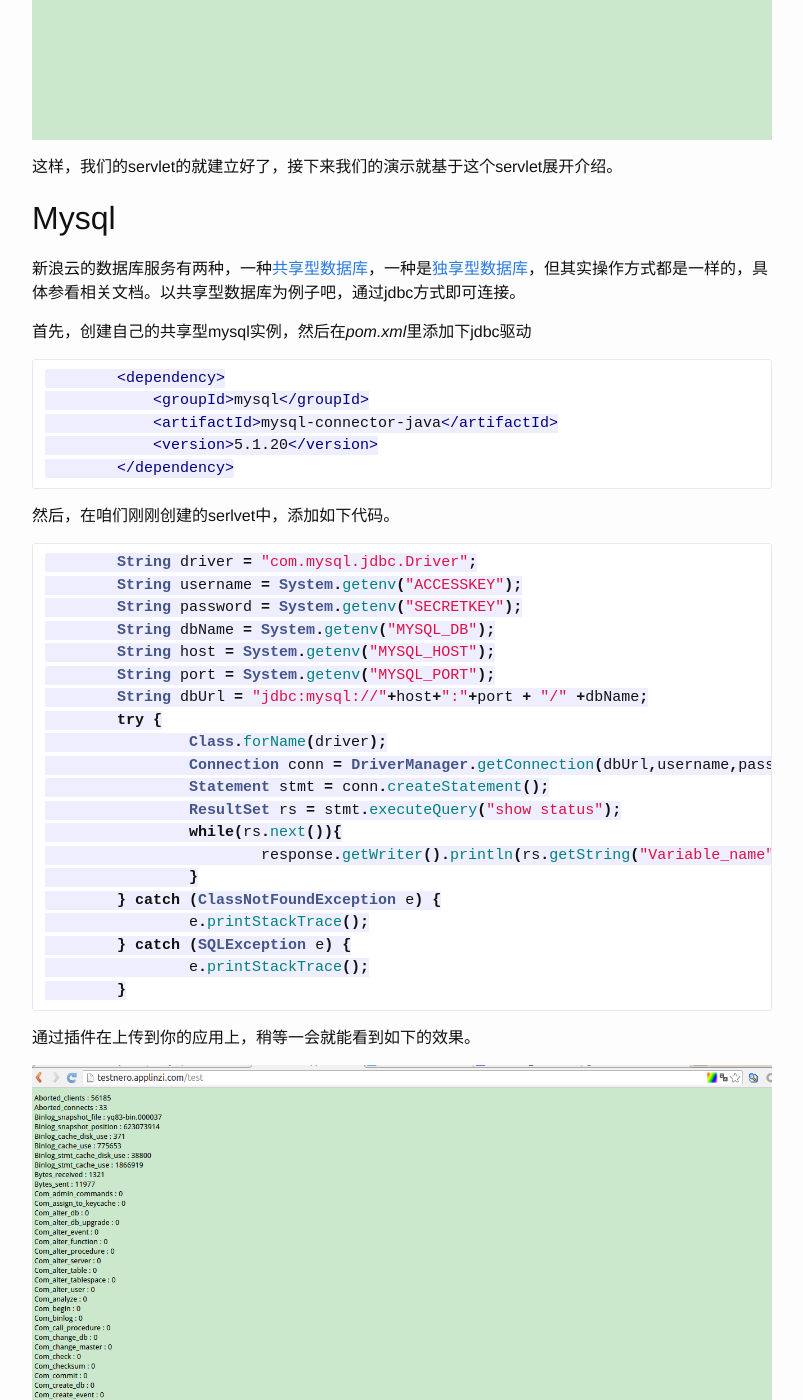
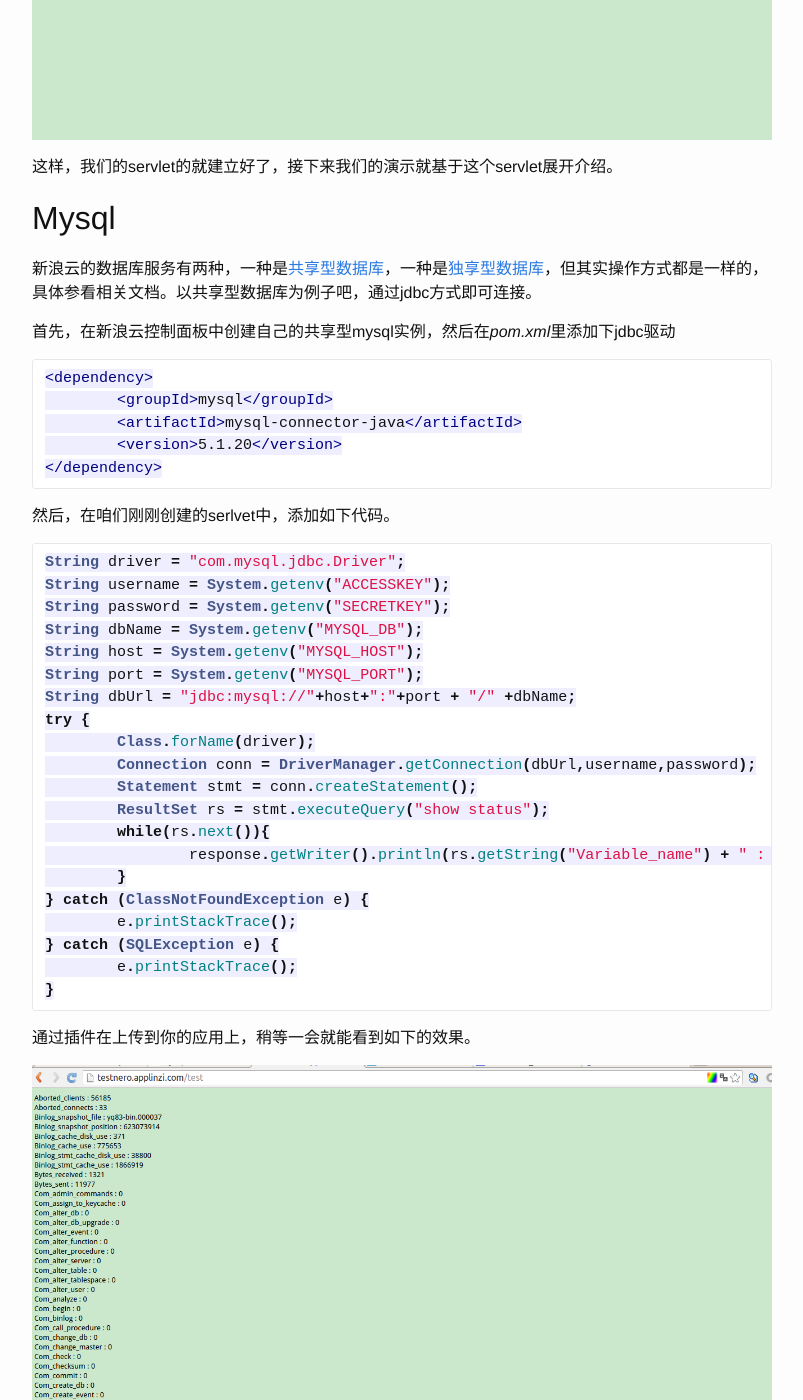
Before and after one commit to haluomao/sinacloud.github.io, a Jekyll site: the page built from _posts/2016-09-05-docker-java-get-started.markdown, in a window 1280 px wide and 1400 px high, scrolled down 7143 px. Shown: the whole window, without its empty margins (238-1041 px from the left). Built offline with Jekyll 4.4.1, drawn with Linux system fonts in a browser that asks for light colours; Markdown is read by kramdown in place of the engine named in the settings; some of the changed text lies outside the part shown.

Commit message:
修改下文档

````diff
--- a/_posts/2016-09-05-docker-java-get-started.markdown
+++ b/_posts/2016-09-05-docker-java-get-started.markdown
@@ -7,8 +7,8 @@ date:   2016-09-05 16:32:01
 经过一段时间的开发，更新，迭代，新浪云容器Java环境逐渐成熟起来，相比过去的javaruntime，可用性和易用性都得到了大量的提升。同时也收到了不少用户反馈的使用问题，特此在这篇文章里综合介绍一下容器java使用以及相关服务的整合。
 
 
-环境说明
-===================
+# 环境说明
+
 新浪云容器Java环境基于docker搭建，支持多实例负载均衡，近乎原生虚拟机环境，使用无门槛。
 
 * JDK 1.8
@@ -17,8 +17,8 @@ date:   2016-09-05 16:32:01
 *注意：这里以后可能会提供相应的web容器定制服务*
 
 
-准备
-====================
+# 准备
+
 开发自己的应用之前，我们先要准备好自己的开发环境，新浪云的容器Java应用所需的环境和一般开发环境类似。
 
 * JDK（最好是能与线上同步，当然低版本也可以） version:1.7以上
@@ -27,8 +27,8 @@ date:   2016-09-05 16:32:01
 
 *安装方式就不累述了，各个环境下如何安装配置，大家可以自行用百度谷歌一下*
 
-创建初始化应用
-====================
+# 创建初始化应用
+
 
 首先我们要创建自己的新浪云账号，这个就不累述了，具体参看[新浪云](http://www.sinacloud.com/)。
 
@@ -95,44 +95,43 @@ date:   2016-09-05 16:32:01
 
 这样，我们的servlet的就建立好了，接下来我们的演示就基于这个servlet展开介绍。
 
-Mysql
---------------------
+## Mysql
 
-新浪云的数据库服务有两种，一种[共享型数据库](http://www.sinacloud.com/doc/sae/php/mysql.html)，一种是[独享型数据库](http://www.sinacloud.com/doc/sae/php/rds.html)，但其实操作方式都是一样的，具体参看相关文档。以共享型数据库为例子吧，通过jdbc方式即可连接。
+新浪云的数据库服务有两种，一种是[共享型数据库](http://www.sinacloud.com/doc/sae/php/mysql.html)，一种是[独享型数据库](http://www.sinacloud.com/doc/sae/php/rds.html)，但其实操作方式都是一样的，具体参看相关文档。以共享型数据库为例子吧，通过jdbc方式即可连接。
 
-首先，创建自己的共享型mysql实例，然后在*pom.xml*里添加下jdbc驱动
+首先，在新浪云控制面板中创建自己的共享型mysql实例，然后在*pom.xml*里添加下jdbc驱动
 
 ```xml
-	<dependency>
-	    <groupId>mysql</groupId>
-	    <artifactId>mysql-connector-java</artifactId>
-	    <version>5.1.20</version>
-	</dependency>
+<dependency>
+    	<groupId>mysql</groupId>
+    	<artifactId>mysql-connector-java</artifactId>
+    	<version>5.1.20</version>
+</dependency>
 ```
 
 然后，在咱们刚刚创建的serlvet中，添加如下代码。
 
 ```java
-	String driver = "com.mysql.jdbc.Driver";
-	String username = System.getenv("ACCESSKEY");
-	String password = System.getenv("SECRETKEY");
-	String dbName = System.getenv("MYSQL_DB");
-	String host = System.getenv("MYSQL_HOST");
-	String port = System.getenv("MYSQL_PORT");
-	String dbUrl = "jdbc:mysql://"+host+":"+port + "/" +dbName;
-	try {
-		Class.forName(driver);
-		Connection conn = DriverManager.getConnection(dbUrl,username,password);
-		Statement stmt = conn.createStatement();
-		ResultSet rs = stmt.executeQuery("show status");
-		while(rs.next()){
-			response.getWriter().println(rs.getString("Variable_name") + " : " +rs.getString("value"));
-		}
-	} catch (ClassNotFoundException e) {
-		e.printStackTrace();
-	} catch (SQLException e) {
-		e.printStackTrace();
+String driver = "com.mysql.jdbc.Driver";
+String username = System.getenv("ACCESSKEY");
+String password = System.getenv("SECRETKEY");
+String dbName = System.getenv("MYSQL_DB");
+String host = System.getenv("MYSQL_HOST");
+String port = System.getenv("MYSQL_PORT");
+String dbUrl = "jdbc:mysql://"+host+":"+port + "/" +dbName;
+try {
+	Class.forName(driver);
+	Connection conn = DriverManager.getConnection(dbUrl,username,password);
+	Statement stmt = conn.createStatement();
+	ResultSet rs = stmt.executeQuery("show status");
+	while(rs.next()){
+		response.getWriter().println(rs.getString("Variable_name") + " : " +rs.getString("value"));
 	}
+} catch (ClassNotFoundException e) {
+	e.printStackTrace();
+} catch (SQLException e) {
+	e.printStackTrace();
+}
 ```
 
 通过插件在上传到你的应用上，稍等一会就能看到如下的效果。
@@ -142,41 +141,40 @@ Mysql
 这里只是展示了最基本的使用方法，有些项目中会使用连接池，连接池只需要注意一项，将idle时间调整到10秒以下即可，无论是独享型还是共享型都是如此。
 
 
-Memcached
----------------
+## Memcached
+
 
 memcache服务同样也要在你创建的应用中开启面板，初始化一下。容器使用的memcache有auth认证，需要使用支持SASL协议的客户端，推荐使用*spymemcached*客户端，首先在*pom.xml*文件中添加如下依赖。
 
 ```xml
-	<dependency>
-	    <groupId>net.spy</groupId>
-	    <artifactId>spymemcached</artifactId>
-	    <version>2.12.0</version>
-	</dependency>
+<dependency>
+	<groupId>net.spy</groupId>
+    	<artifactId>spymemcached</artifactId>
+    	<version>2.12.0</version>
+</dependency>
 ```
 
 同样，我们在刚刚我们新建的servlet中添加如下的代码。
 
 ```java
-
-	String username = System.getenv("ACCESSKEY");
-	String password = System.getenv("SECRETKEY");
-	String server = System.getenv("MEMCACHE_SERVERS");
-	AuthDescriptor ad = new AuthDescriptor(new String[] { "PLAIN" },
-			new PlainCallbackHandler(username, password));
-	MemcachedClient mc = new MemcachedClient(
-			new ConnectionFactoryBuilder().setProtocol(Protocol.BINARY).setAuthDescriptor(ad).build(),
-			AddrUtil.getAddresses(server));
-	OperationFuture<Boolean> of = mc.set("key", 0, "sinacloud");
-	try {
-		response.setCharacterEncoding("gbk");
-		response.getWriter().println("设置结果是否成功："+ of.get());
-		response.getWriter().println("获取结果："+mc.get("key"));
-	} catch (InterruptedException e) {
-		e.printStackTrace();
-	} catch (ExecutionException e) {
-		e.printStackTrace();
-	}
+String username = System.getenv("ACCESSKEY");
+String password = System.getenv("SECRETKEY");
+String server = System.getenv("MEMCACHE_SERVERS");
+AuthDescriptor ad = new AuthDescriptor(new String[] { "PLAIN" },
+		new PlainCallbackHandler(username, password));
+MemcachedClient mc = new MemcachedClient(
+		new ConnectionFactoryBuilder().setProtocol(Protocol.BINARY).setAuthDescriptor(ad).build(),
+		AddrUtil.getAddresses(server));
+OperationFuture<Boolean> of = mc.set("key", 0, "sinacloud");
+try {
+	response.setCharacterEncoding("gbk");
+	response.getWriter().println("设置结果是否成功："+ of.get());
+	response.getWriter().println("获取结果："+mc.get("key"));
+} catch (InterruptedException e) {
+	e.printStackTrace();
+} catch (ExecutionException e) {
+	e.printStackTrace();
+}
 ```
 
 上传服务器后效果如下
@@ -186,32 +184,32 @@ memcache服务同样也要在你创建的应用中开启面板，初始化一下
 这里只是简单的实现了set和get方法，其他的可以参看[spymemcached](https://code.google.com/archive/p/spymemcached/)。
 
 
-Redis
--------------
+## Redis
+
 
 新浪云redis服务，类似于memcache服务，先在*pom.xml*里添加一个redis的客户端，如jedis
 
 ```xml
-	<dependency>
-    		<groupId>redis.clients</groupId>
-    		<artifactId>jedis</artifactId>
-    		<version>2.0.0</version>
-	</dependency>
+<dependency>
+	<groupId>redis.clients</groupId>
+	<artifactId>jedis</artifactId>
+	<version>2.0.0</version>
+</dependency>
 ```
 
 然后还是在刚刚建立的servlet里添加如下代码。
 
 ```java
-	String redis_url = System.getenv("REDIS_URL");
-	try {
-		URI redisUri = new URI(redis_url);
-		JedisPool pool = new JedisPool(new JedisPoolConfig(),redisUri.getHost(),redisUri.getPort(),Protocol.DEFAULT_TIMEOUT,redisUri.getUserInfo().split(":",2)[1]);
-		Jedis jedis = pool.getResource();
-		response.getWriter().println(jedis.set("key".getBytes(), "sinacloud".getBytes()));
-		response.getWriter().println(jedis.get("key"));
-	} catch (URISyntaxException e) {
-		e.printStackTrace();
-	}
+String redis_url = System.getenv("REDIS_URL");
+try {
+	URI redisUri = new URI(redis_url);
+	JedisPool pool = new JedisPool(new JedisPoolConfig(),redisUri.getHost(),redisUri.getPort(),Protocol.DEFAULT_TIMEOUT,redisUri.getUserInfo().split(":",2)[1]);
+	Jedis jedis = pool.getResource();
+	response.getWriter().println(jedis.set("key".getBytes(), "sinacloud".getBytes()));
+	response.getWriter().println(jedis.get("key"));
+} catch (URISyntaxException e) {
+	e.printStackTrace();
+}
 ```
 
 最后上传到新浪云上，可以看到效果。如下图。
@@ -219,17 +217,17 @@ Redis
 ![redis]({{ site.url }}/assets/show-redis.png)
 
 
-MongoDB
-------------
+## MongoDB
+
 
 首先还是在*pom.xml*中添加一下依赖。
 
 ```xml
-	<dependency>
-        	<groupId>org.mongodb</groupId>
-        	<artifactId>mongo-java-driver</artifactId>
-        	<version>3.2.2</version>
-	</dependency>
+<dependency>
+       	<groupId>org.mongodb</groupId>
+       	<artifactId>mongo-java-driver</artifactId>
+       	<version>3.2.2</version>
+</dependency>
 ```
 同时也需要在面板李初始化服务。然后可以根据自己的需要在mongodb实例中创建库或者是集合，我自己建立了一个叫"test"的库，然后建立了一个叫"users"的集合。
 
@@ -237,13 +235,13 @@ MongoDB
 
 ```java
 
-	MongoClientURI uri = new MongoClientURI("YOUR_MONGODB_URL");
-	MongoClient client = new MongoClient(uri);
-	MongoDatabase db = client.getDatabase("test");
-	MongoCollection<Document> users = db.getCollection("users");
-	Document user = new Document("key", "sinacloud");
-	users.insertOne(user);
-	response.getWriter().println(users.find(user).iterator().next().get("key"));
+MongoClientURI uri = new MongoClientURI("YOUR_MONGODB_URL");
+MongoClient client = new MongoClient(uri);
+MongoDatabase db = client.getDatabase("test");
+MongoCollection<Document> users = db.getCollection("users");
+Document user = new Document("key", "sinacloud");
+users.insertOne(user);
+response.getWriter().println(users.find(user).iterator().next().get("key"));
 
 ```
 然后上传到新浪云，可以看到如下结果
@@ -251,31 +249,31 @@ MongoDB
 ![mongodb]({{ site.url }}/assets/show-mongodb.png)
 
 
-开始-存储服务
-===================
+# 存储服务
+
 
 这里还是在上面建立的那个servlet演示操作。对于容器java，我们提供了一套sdk支持，相关存储的操作，sdk已经放在了maven的中央仓库上，可以通过maven进行下载，在项目的*pom.xml*中添加如下依
 赖。
 
 ```xml
-        <dependency>
-                <groupId>com.sinacloud.java</groupId>
-                <artifactId>java-sdk</artifactId>
-                <version>1.2.1</version>
-        </dependency>
+<dependency>
+	<groupId>com.sinacloud.java</groupId>
+        <artifactId>java-sdk</artifactId>
+        <version>1.2.1</version>
+</dependency>
 ```
 目前，sdk里包含了kvdb（已经在1.2.2版本中去除）、云存储、Storage，以后新的服务，会在不断的增加。
 
 
-Storage
------------------
+## Storage
+
 
 Storage服务是新浪云开发的一套对象存储服务，首先也要在面板上开启服务，初始化，然后在servlet中添加如下的代码。
 
 ```java
-	StorageClient sc = new StorageClient();
-	sc.createBucket("testbucket");
-	sc.putObjectFile("testbucket", "test.txt", "test storage client upload text".getBytes(), null);
+StorageClient sc = new StorageClient();
+sc.createBucket("testbucket");
+sc.putObjectFile("testbucket", "test.txt", "test storage client upload text".getBytes(), null);
 ```
 
 然后上传到新浪云上，然后访问一下servlet，之后可以在自己storage面板里，可以看到文件。如下图
@@ -309,9 +307,9 @@ Storage服务是新浪云开发的一套对象存储服务，首先也要在面
 还是在我们上面创建的servlet里演示
 
 ```java
-	HttpSession session = request.getSession();
-	session.setAttribute("key", "sinacloud");
-	response.getWriter().println(session.getAttribute("key"));
+HttpSession session = request.getSession();
+session.setAttribute("key", "sinacloud");
+response.getWriter().println(session.getAttribute("key"));
 ```
 
 然后我们访问下我们的servlet，如下图。
@@ -329,7 +327,9 @@ Storage服务是新浪云开发的一套对象存储服务，首先也要在面
 可以看到，由tomcat自主存的session信息，都在我们的redis里了，这样就可以实现多实例之间的session共享了。如果使用过程中需要存储对象，要预先对对象进行序列化
 
 
-最后
-================
+# 最后
+
 
 以上简单的介绍了一下，新浪云容器环境java相关的问题，主要是在新浪云相关的服务上，如果以后有新的服务或者问题，我会继续更新相关的使用方法和文档。当然使用中如果遇到上面问题，可以提交[工单](https://www.sinacloud.com/ucenter/workorderadd.html)求助。
+
+具体相关的服务可以参看容器服务的[文档中心](http://www.sinacloud.com/doc/sae/docker/index.html)。
````
Also changed, not shown: other parts of _posts/2016-09-05-docker-java-get-started.markdown (+8 -8 lines).
